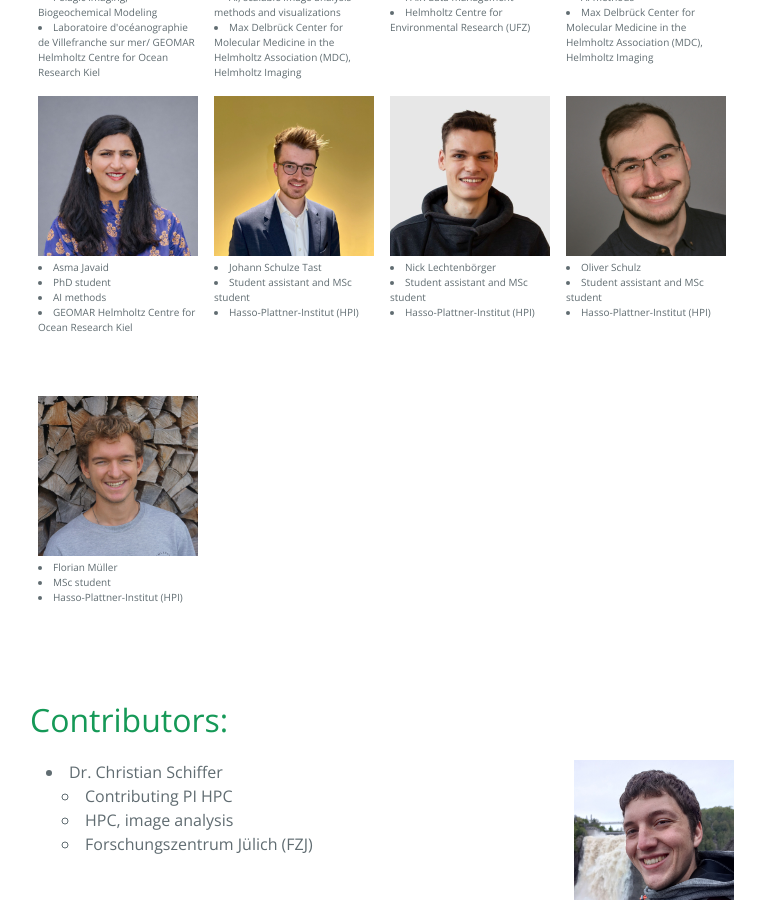
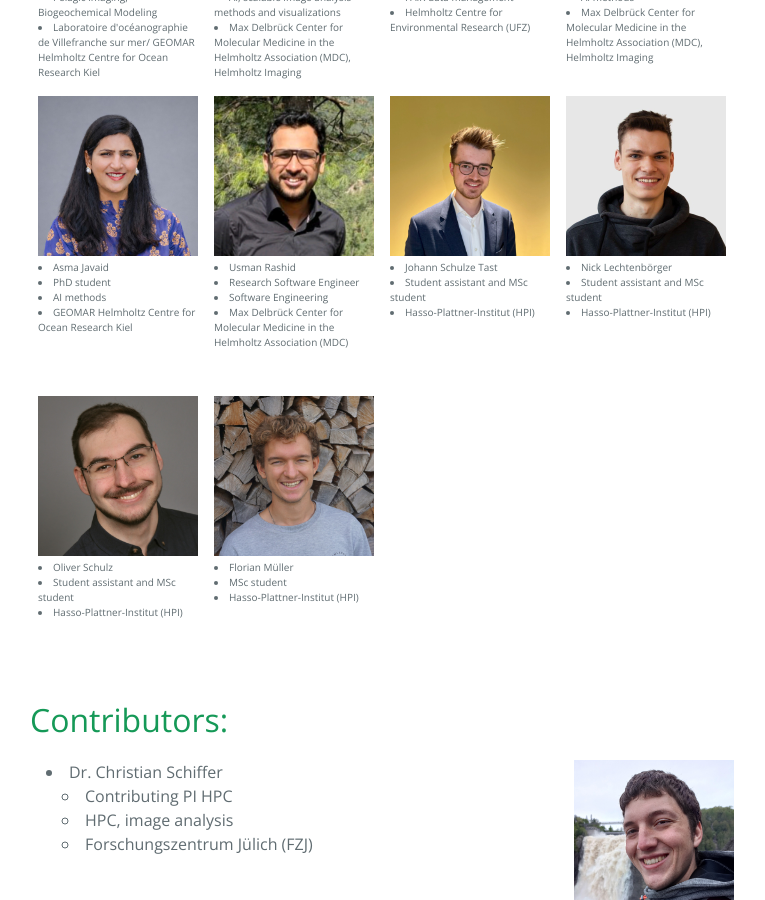
Before and after one commit to Kainmueller-Lab/aqqua, a Jekyll site: the page built from about_us.md, in a window 1280 px wide and 900 px high, scrolled down 1454 px. Shown: the whole window, without its empty margins (258-1023 px from the left). Built offline with Jekyll 4.4.1, drawn with Linux system fonts in a browser that asks for light colours.

Commit message:
add team member

```diff
--- a/_data/team.yml
+++ b/_data/team.yml
@@ -107,6 +107,14 @@
     affiliation: "GEOMAR Helmholtz Centre for Ocean Research Kiel"
     expertise: "AI methods"
     picture: "Asma_Javaid.jpg"
+
+  - first_name: "Usman"
+    last_name: "Rashid"
+    title: ""
+    position: "Research Software Engineer"
+    affiliation: "Max Delbrück Center for Molecular Medicine in the Helmholtz Association (MDC)"
+    expertise: "Software Engineering"
+    picture: "Usman_Rashid.jpg"
 
   - first_name: "Johann"
     last_name: "Schulze Tast"
```
Also changed, not shown: assets/Usman_Rashid.jpg (added).
